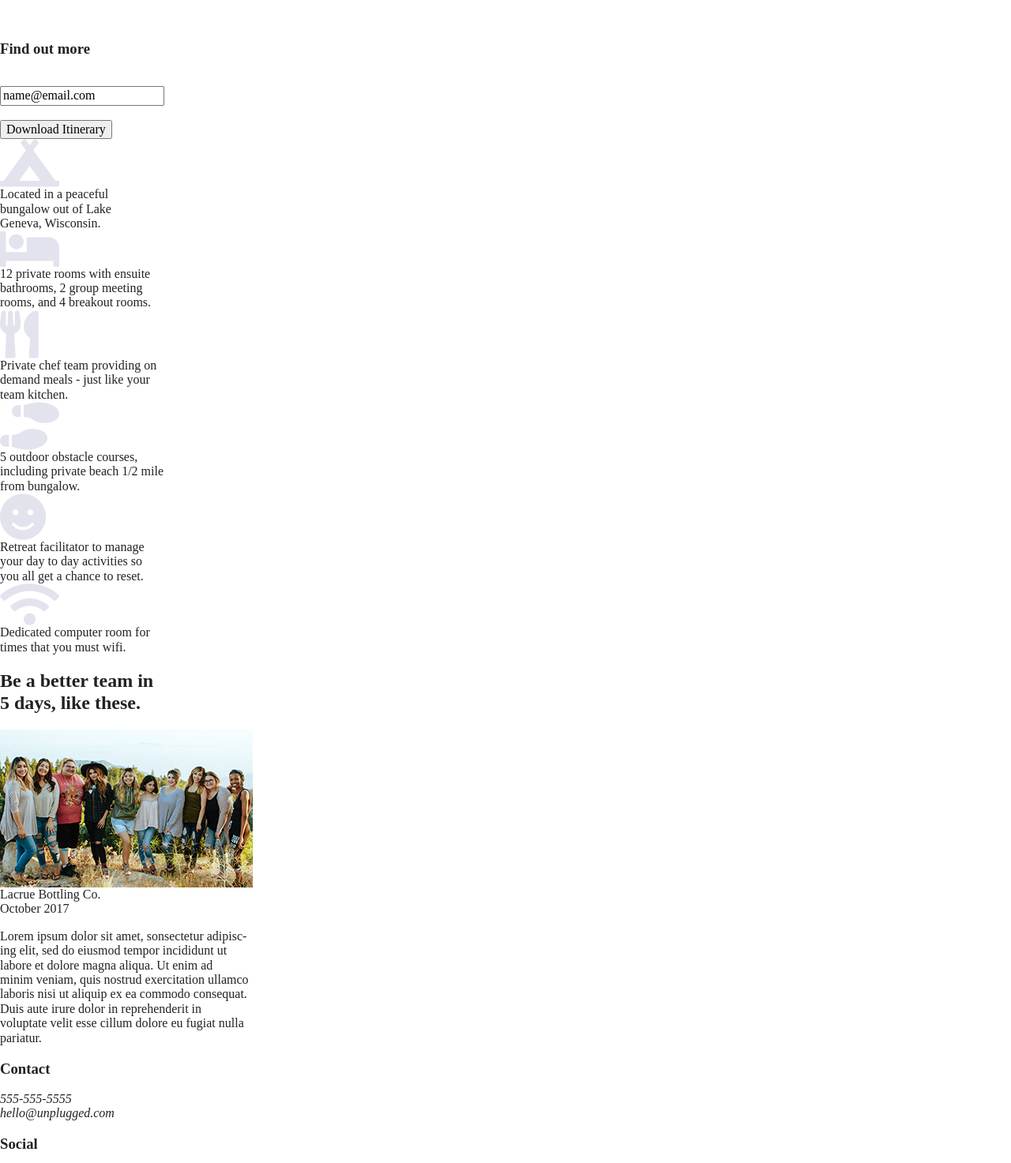
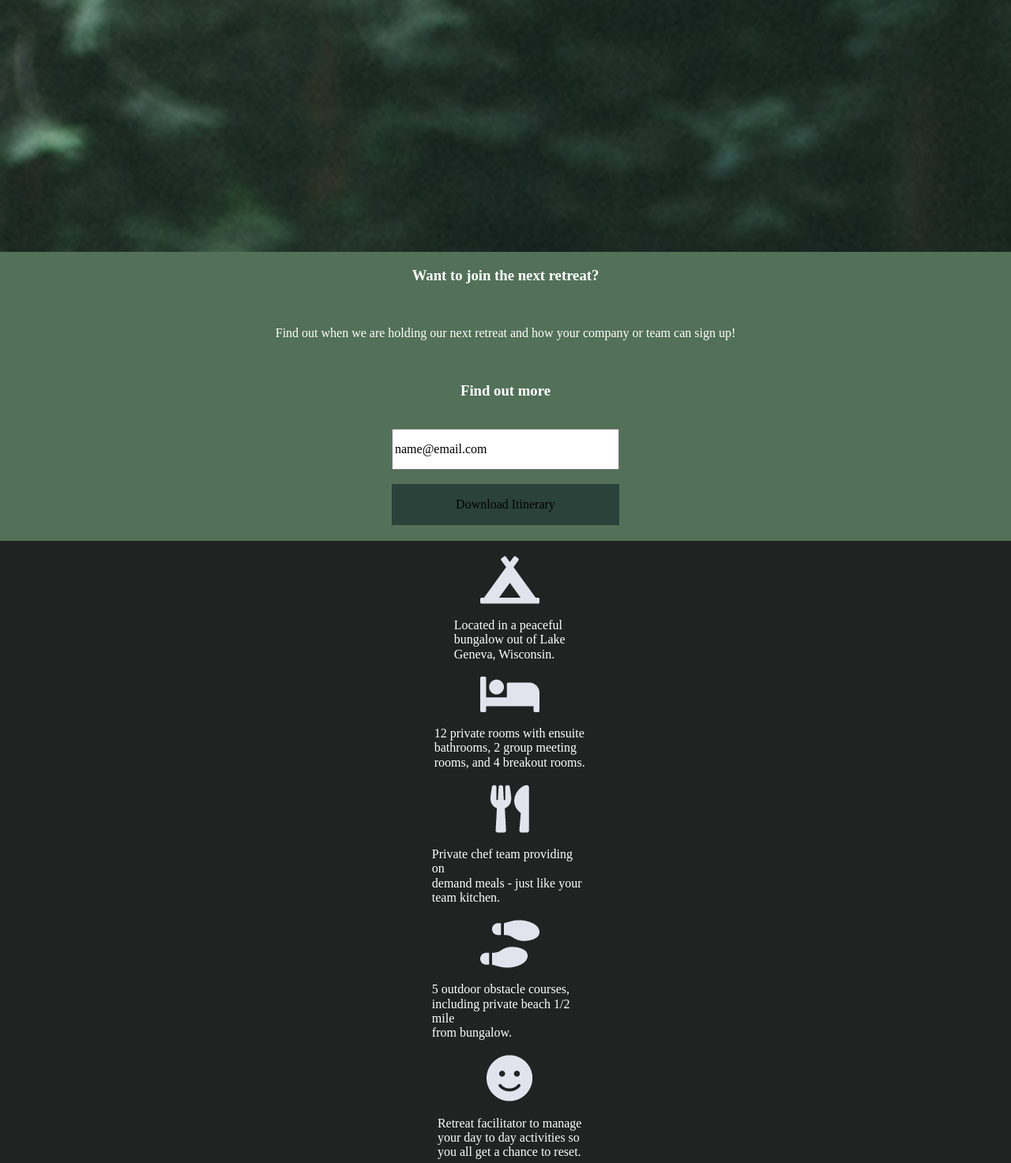
Before and after one commit to welchdragonwebd/unplugged-retreat-class, a website built with Parcel: page index.html in a window 1280 px wide. Shown: the part 268-1741 px from the top of the page at 79% size. Built offline with nearby package versions, Linux system fonts and the light colour scheme.

Commit message:
css initial

```diff
--- a/css/main.css
+++ b/css/main.css
@@ -12,9 +12,10 @@
    ========================================================================== */
 
 html {
-  color: #202322;
+  background-color: #202322;
   font-size: 16px;
   line-height: 1.4;
+  color: white;
 }
 
 /*
@@ -86,7 +87,214 @@ textarea {
 /* ==========================================================================
    Author's custom styles
    ========================================================================== */
-
+header,footer{
+  display: flex;
+  justify-content: center;
+  align-items: center;
+  flex-flow: column;
+}
+header .content-wrapper a{
+  display: flex;
+  justify-content: center;
+  align-items: center;
+}
+.header-divider{
+  border:.5px solid grey;
+  width:320px;
+}
+header nav{
+width: 100%;
+}
+header nav ul{
+  list-style: none;
+  display: flex;
+}
+header nav ul li{
+  text-decoration: none;
+  display: flex;
+  justify-content: center;
+  width: 40%;
+}
+header nav ul li a{
+  text-decoration: none;
+  color: white;
+}
+header content-wrapper{
+  display: flex;
+  justify-content: center;
+  align-items: center;
+}
+#background{
+  display: flex;
+  justify-content: center;
+  align-items: center;
+  background-image: url(../img/unsplash.png);
+  background-size: cover;
+  height: 495px;
+}
+#background h1{
+  position:absolute;
+  top: 100px;
+  left:20px;
+}
+aside{
+  display: flex;
+  justify-content: center;
+  align-items: center;
+  background-color: #527158;
+}
+aside form{
+  display: flex;
+  justify-content: center;
+  align-items: center;
+  flex-flow: column nowrap;
+}
+aside p{
+  display: flex;
+  justify-content: flex-start;
+  align-items: flex-start;
+  flex-flow: column no wrap;
+}
+input[type="email"]{
+  width:280px;
+  height:46px;
+}
+input[type="button"]{
+  background-color:#2a423a;
+  border:none;
+  display: flex;
+  justify-content: center;
+  align-items: center;
+  width: 288px;
+  height:52px;
+  margin-bottom:20px;
+}
+.features{
+  display: flex;
+  justify-content: center;
+  align-items: center;
+}
+.campground{
+  display: flex;
+  justify-content: center;
+  align-items: center;
+  flex-flow: column;
+}
+.bedroom{
+  display: flex;
+  justify-content: center;
+  align-items: center;
+  flex-flow: column;
+}
+.utensils{
+  display: flex;
+  justify-content: center;
+  align-items: center;
+  flex-flow: column;
+}
+.footprints{
+  display: flex;
+  justify-content: center;
+  align-items: center;
+  flex-flow: column;
+}
+.smiley{
+  display: flex;
+  justify-content: center;
+  align-items: center;
+  flex-flow: column;
+}
+.wifi{
+  display: flex;
+  justify-content: center;
+  align-items: center;
+  flex-flow: column;
+}
+.reviews{
+  background-color: #2a423a;
+}
+.content-wrapper h2{
+  display: flex;
+  justify-content: flex-start;
+  align-items: flex-start;
+  flex-flow: column;
+  margin-left: 5%;
+}
+article img{
+  display: flex;
+  justify-content: center;
+  align-items: center;
+  flex-flow: column;
+  margin-left: 5%;
+}
+article figcaption{
+  display: flex;
+  justify-content: flex-start;
+  align-items: flex-start;
+  flex-flow: column;
+  margin-left: 5%;
+}
+article p{
+  display: flex;
+  justify-content: flex-start;
+  align-items: flex-start;
+  flex-flow: column;
+  margin-left: 5%;
+  font-size: .75rem;
+}
+.contact{
+  display:flex;
+  justify-content: center;
+  align-items: center;
+  flex-flow: column nowrap;
+}
+.contact address{
+  display:flex;
+  justify-content: center;
+  align-items: center;
+  flex-flow: column nowrap;
+}
+.social{
+  display: flex;
+  justify-content: center;
+  align-items: center;
+  flex-flow: column;
+}
+.social-icons ul{
+  list-style: none;
+   display:flex;
+   justify-content: space-between;
+}
+.social-icons li {
+  background-color:#527158;
+  display: flex;
+}
+.copyright{
+  display: flex;
+  justify-content: center;
+  align-items: center;
+  flex-flow:column;
+}
+mission{
+  display: flex;
+  justify-content: center;
+  align-items: center;
+}
+contact{
+  display: flex;
+  justify-content: center;
+  align-items: center;
+}
+faq{
+  display: flex;
+  justify-content: center;
+  align-items: center;
+}
+faq-section{
+  display: flex;
+  justify-content: center;
+  align-items: center;
+}
 /* ==========================================================================
    Helper classes
    ========================================================================== */
--- a/index.html
+++ b/index.html
@@ -29,15 +29,14 @@
         <nav>
               <ul>
                   <li><a href="faq/index.html" target="_blank">FAQ</a></li>
-                  <li><a href="about/index.html">About</a> </li>
+                  <li><a href="about/index.html">ABOUT</a> </li>
               </ul>
         </nav>
-
     </div>
 </header>
 <main>
-  <section>
-    <h1>Retreat from the desk, return refreshed</h1>
+  <section id="background">
+    <h1>Retreat from the<br> desk, return<br> refreshed</h1>
   </section>
 
   <aside>
@@ -46,7 +45,7 @@
     <p>Find out when we are holding our next retreat
        and how your company or team can sign up!</p><br>
        <h3>Find out more</h3><br>
-       <input type="email" name="email" value="name@email.com"><br><br>
+       <input type="email" name="email" value="name@email.com"><br>
        <input type="button" name="itinerary" value="Download Itinerary">
     </form>
   </aside>
@@ -55,39 +54,40 @@
       <article class="">
 
       </article>
-      <article class="campground">
-        <img src="img/campground.png" alt="campground">
+      <article class="campground"><br>
+        <img src="img/campground.png" alt="campground"><br>
         <figcaption>Located in a peaceful <br>
                      bungalow out of Lake <br>
-                    Geneva, Wisconsin. </figcaption>
+                    Geneva, Wisconsin. </figcaption><br>
       </article>
       <article class="bedroom">
-          <img src="img/bed.png" alt="bed">
+          <img src="img/bed.png" alt="bed"><br>
           <figcaption>12 private rooms with ensuite <br>
                       bathrooms, 2 group meeting <br>
-                      rooms, and 4 breakout rooms. </figcaption>
+                      rooms, and 4 breakout rooms. </figcaption><br>
       </article>
       <article class="utensils">
-        <img src="img/utensils.png" alt="utensils">
+        <img src="img/utensils.png" alt="utensils"><br>
         <figcaption>Private chef team providing on <br>
                     demand meals - just like your <br>
-                    team kitchen. </figcaption>
+                    team kitchen. </figcaption><br>
       </article>
       <article class="footprints">
-          <img src="img/shoe-prints.png" alt="footprints">
+          <img src="img/shoe-prints.png" alt="footprints"><br>
           <figcaption>5 outdoor obstacle courses, <br>
           including private beach 1/2 mile <br>
-           from bungalow. </figcaption>
+           from bungalow. </figcaption><br>
       </article>
       <article class="smiley">
-        <img src="img/smile.png" alt="smile">
+        <img src="img/smile.png" alt="smile"><br>
         <figcaption>Retreat facilitator to manage <br>
         your day to day activities so <br>
-        you all get a chance to reset. </figcaption>
+        you all get a chance to reset. </figcaption><br>
       </article>
       <article class="wifi">
-        <img src="img/wifi.png" alt="wifi">
-        <figcaption>Dedicated computer room for <br> times that you must wifi.</figcaption>
+        <img src="img/wifi.png" alt="wifi"><br>
+        <figcaption>Dedicated computer room for <br>
+           times that you must wifi.</figcaption><br>
       </article>
     </div>
   </section>
@@ -97,7 +97,7 @@
           <article>
           <h2>Be a better team in <br>
           5 days, like these. </h2>
-          <img src="img/group-photo.png" alt="group">
+          <img src="img/group-photo.png" alt="group" width="90%">
           <figcaption>Lacrue Bottling Co. <br>
           October 2017 </figcaption>
           <p>Lorem ipsum dolor sit amet, sonsectetur adipisc- <br>
@@ -108,6 +108,8 @@
           Duis aute irure dolor in reprehenderit in <br>
           voluptate velit esse cillum dolore eu fugiat nulla <br>
           pariatur. </p>
+          <br>
+          <br>
          </article>
         </div>
     </div>
@@ -127,12 +129,14 @@
             <div class="social">
                  <h3>Social</h3>
                 <div class="social-icons">
-                  <a href="https://www.facebook.com/">
-                     <img src="img/facebook.png" alt="facebook"> </a>
-                  <a href="https://www.instagram.com">
-                    <img src="img/Instagram.png" alt="instagram"></a>
-                  <a href="https://www.twitter.com">
-                    <img src="img/twitter.png" alt="twitter"></a>
+                  <ul>
+                      <li><a href="https://www.facebook.com/">
+                          <img src="img/facebook.png" alt="facebook"> </a></li>
+                      <li><a href="https://www.instagram.com">
+                          <img src="img/Instagram.png" alt="instagram"></a></li>
+                      <li><a href="https://www.twitter.com">
+                          <img src="img/twitter.png" alt="twitter"></a></li>
+                  </ul>
                   <!-- other social links here -->
                 </div>
             </div>
```
Also changed, not shown: about/index.html (+2 -2 lines), faqs/index.html (+3 -2 lines), style guide.txt (+40 -0 lines), img/unsplash.png (added).
